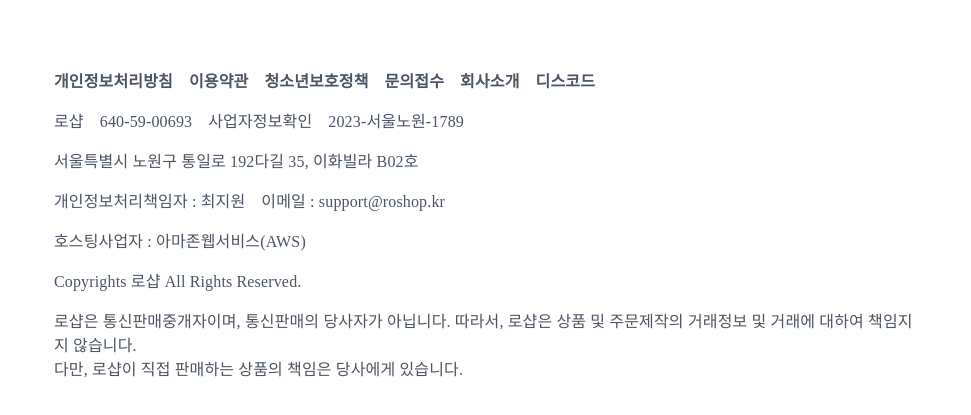
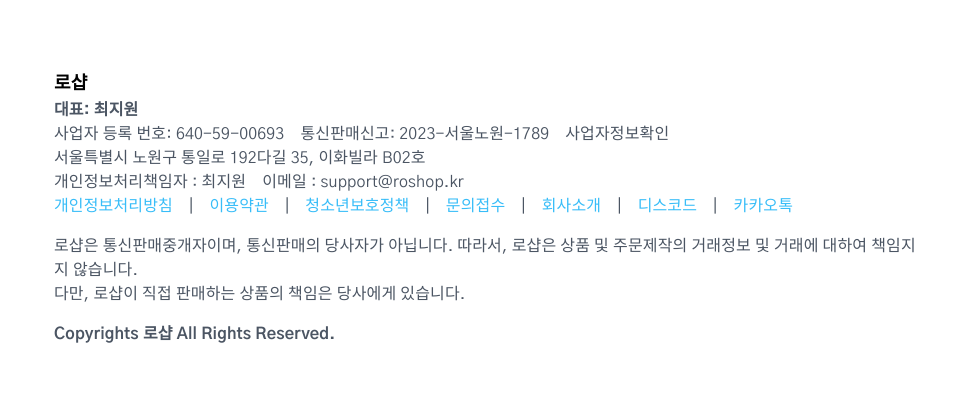
Before and after one commit to 17beans/roshop-web, a Next.js app: page / in a window 1280 px wide. Shown: the part 827-1242 px from the top of the page, without its empty margins (154-1125 px from the left). Built offline with nearby package versions, Linux system fonts and the light colour scheme; a web font is replaced by a local one.

Commit message:
Update Footer.tsx

```diff
--- a/src/app/layout.tsx
+++ b/src/app/layout.tsx
@@ -15,6 +15,17 @@ import { ThemeProvider } from '@mui/material/styles';
 // Components
 import TopBar from '../components/TopBar';
 import Footer from '../components/Footer';
+
+// fonts
+import { Gothic_A1 } from "next/font/google";
+const gothicA1 = Gothic_A1({
+  subsets: ["latin"],
+  weight: ["100", "400", "700", "900"],
+});
+export const cls = (...classnames: string[]) => {
+  return classnames.join(' ');
+}
+
 
 
 export const metadata: Metadata = {
--- a/src/components/Footer.tsx
+++ b/src/components/Footer.tsx
@@ -2,6 +2,16 @@ import Image from "next/image";
 import Link from "next/link";
 import Stack from '@mui/material/Stack';
 import { Margin, MarginLarge } from "./Margin";
+
+// fonts
+import { Gothic_A1 } from "next/font/google";
+const gothicA1 = Gothic_A1({
+  subsets: ["latin"],
+  weight: ["100", "400", "700", "900"],
+});
+export const cls = (...classnames: string[]) => {
+  return classnames.join(' ');
+}
 
 
 
@@ -25,7 +35,8 @@ const UnderLine = () => {
 
 export default function Footer({ }: {}) {
     return (
-        <div className="flex-row text-gray-600 font-S-CoreDream bg-white">
+        // <div className={`flex-row text-gray-600 font-S-CoreDream bg-white`}>
+        <div className={`flex-row text-gray-600 ${gothicA1.className} bg-white`}>
             <MarginLarge />
             <UnderLine />
             <MarginLarge />
@@ -33,37 +44,52 @@ export default function Footer({ }: {}) {
             <div className="flex">
                 <div className="flex-1"></div>
                 <div style={{ width: '67.5%' }}>
-                    <Stack className="font-bold" direction={'row'} spacing={2}>
-                        <Link href={'/'}>개인정보처리방침</Link>
-                        <Link href={'/'}>이용약관</Link>
-                        <Link href={'/'}>청소년보호정책</Link>
-                        <Link href={'/'}>문의접수</Link>
-                        <Link href={'/'}>회사소개</Link>
-                        <Link href={'https://discord.gg/WKHScdFW4X'}>디스코드</Link>
+                    <Stack className="font-bold text-black text-lg" direction={'row'}>
+                        <div>로샵</div>
                     </Stack>
-                    <Margin />
+
+                    <Stack className="font-bold" direction={'row'}>
+                        <div>대표: 최지원</div>
+                    </Stack>
 
                     <Stack direction={'row'} spacing={2}>
-                        <div>로샵</div>
-                        <div>640-59-00693</div>
-                        <div>사업자정보확인</div>
-                        <div>2023-서울노원-1789</div>
+                        <div>사업자 등록 번호: 640-59-00693</div>
+                        <div>통신판매신고: 2023-서울노원-1789</div>
+                        <Link href={'https://www.ftc.go.kr/bizCommPop.do?wrkr_no=6405900693'}>사업자정보확인</Link>
                     </Stack>
-                    <Margin />
 
-                    서울특별시 노원구 통일로 192다길 35, 이화빌라 B02호
-                    <Margin />
+                    <div>서울특별시 노원구 통일로 192다길 35, 이화빌라 B02호</div>
                     <Stack direction={'row'} spacing={2}>
                         <div>개인정보처리책임자 : 최지원</div>
                         <div>이메일 : support@roshop.kr</div>
                     </Stack>
+
+                    <Stack className="" direction={'row'} spacing={2}>
+                        <Link href={'/'} className="text-sky-400">개인정보처리방침</Link>
+                        <div>|</div>
+                        <Link href={'/'} className="text-sky-400">이용약관</Link>
+                        <div>|</div>
+                        <Link href={'/'} className="text-sky-400">청소년보호정책</Link>
+                        <div>|</div>
+                        <Link href={'/'} className="text-sky-400">문의접수</Link>
+                        <div>|</div>
+                        <Link href={'/'} className="text-sky-400">회사소개</Link>
+                        <div>|</div>
+                        <Link href={'https://discord.gg/WKHScdFW4X'} className="text-sky-400">디스코드</Link>
+                        <div>|</div>
+                        <Link href={'https://pf.kakao.com/_xlxiyxbG'} className="text-sky-400">카카오톡</Link>
+                    </Stack>
+
+                    {/* <div>호스팅사업자 : 아마존웹서비스(AWS)</div> */}
                     <Margin />
-                    호스팅사업자 : 아마존웹서비스(AWS)
+
+                    <div>
+                        로샵은 통신판매중개자이며, 통신판매의 당사자가 아닙니다. 따라서, 로샵은 상품 및 주문제작의 거래정보 및 거래에 대하여 책임지지 않습니다.
+                        <br />
+                        다만, 로샵이 직접 판매하는 상품의 책임은 당사에게 있습니다.
+                    </div>
                     <Margin />
-                    Copyrights 로샵 All Rights Reserved.
-                    <Margin />
-                    로샵은 통신판매중개자이며, 통신판매의 당사자가 아닙니다. 따라서, 로샵은 상품 및 주문제작의 거래정보 및 거래에 대하여 책임지지 않습니다.<br />
-                    다만, 로샵이 직접 판매하는 상품의 책임은 당사에게 있습니다.
+                    <div className="font-bold">Copyrights 로샵 All Rights Reserved.</div>
                 </div>
                 <div className="flex-1"></div>
             </div>
```
